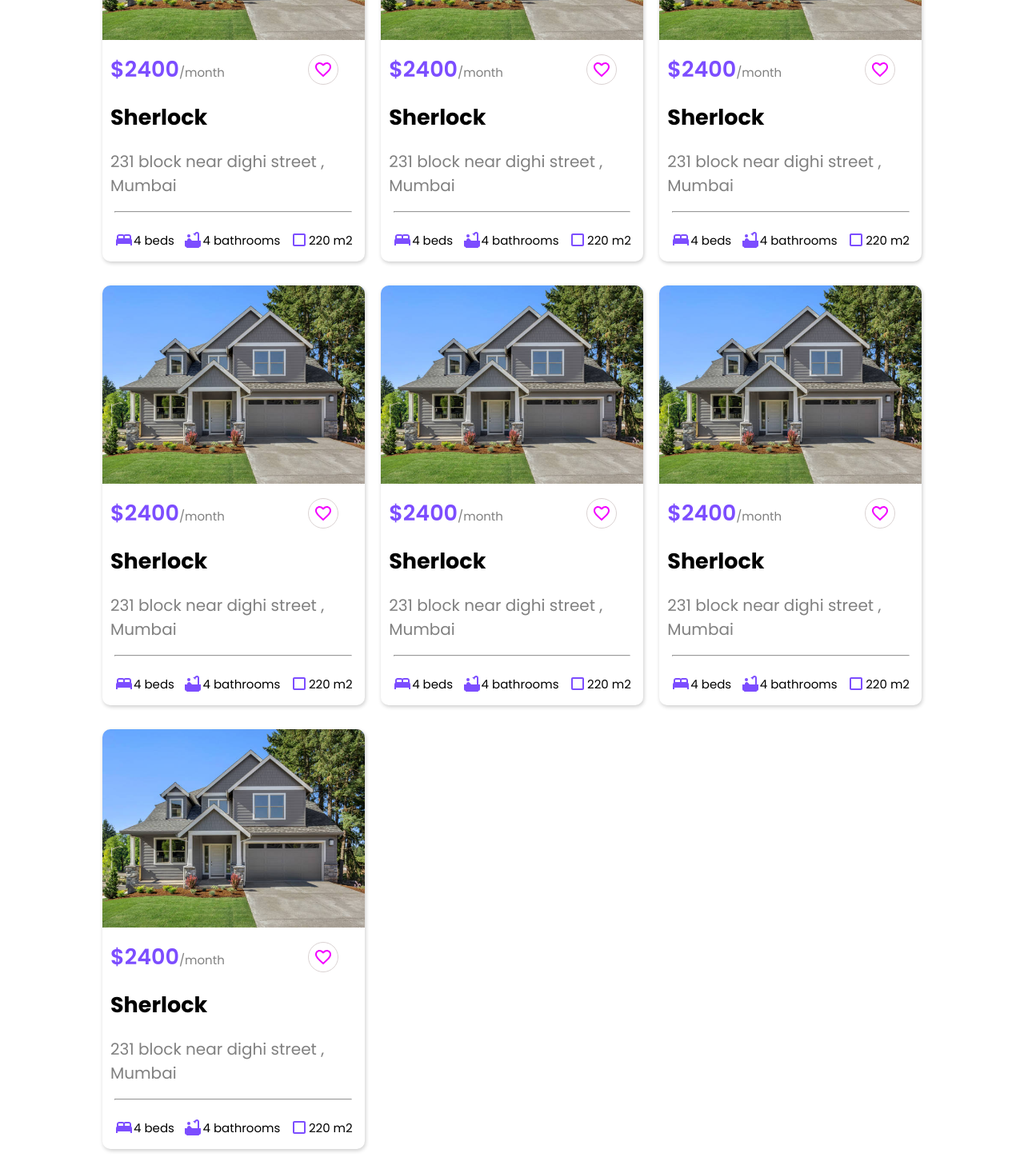
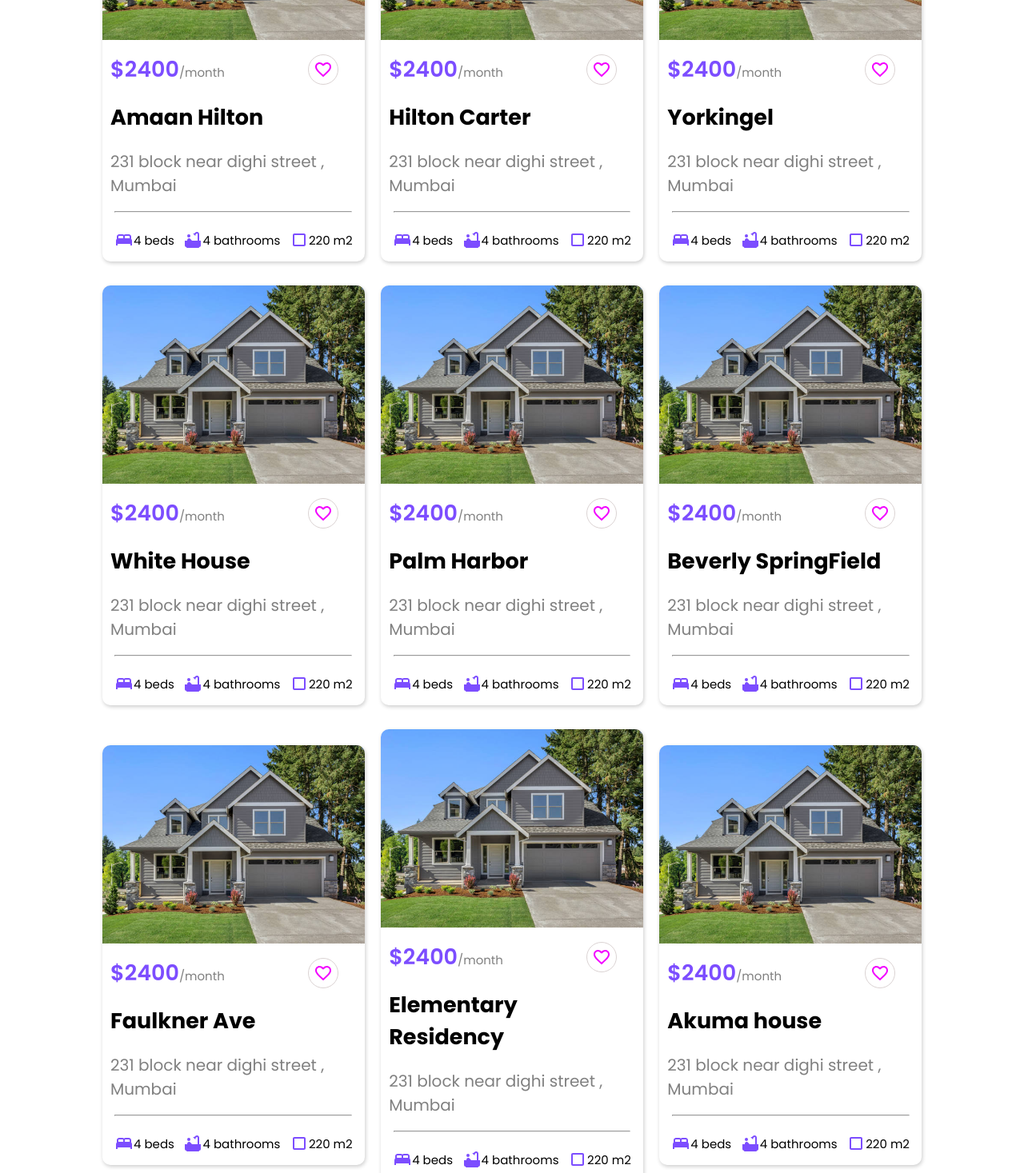
Before and after one commit to Denver04/reunion, a React (Vite) app: page / in a window 1280 px wide. Shown: the part 1140-2607 px from the top of the page at 80% size. Built offline with nearby package versions, Linux system fonts and the light colour scheme.

Commit message:
search added by name

```diff
--- a/src/Components/Body.jsx
+++ b/src/Components/Body.jsx
@@ -17,13 +17,17 @@ function Body() {
     <div className='body'>
         <div className='body1'>
             <h1>Search properties to rent</h1>
-            <input type="search" placeholder='Search' onChange={(e)=>{setSearch(e.target.value)}}></input>
+            <input type="search" placeholder='Search....' onChange={(e)=>{setSearch(e.target.value)}}></input>
         </div>
         <Search />
         <div className='cards'>
             {
-                data.map((item , key)=>(
-                    <div className='card-section'>
+                data.filter((item)=>{
+                    return search.toLowerCase() === " " ?
+                    item :
+                    item.house.toLowerCase().includes(search)
+                }).map((item , key)=>(
+                    <div className='card-section' key={item.id}>
                         <div className='card'>
                             <div className='card-img'>
                                 <img src={sx} />
--- a/src/Components/data.js
+++ b/src/Components/data.js
@@ -3,61 +3,85 @@
 export const data = [
     {
         id:1,
-        house:"Sherlock",
+        house:"Sherlock House",
         price:"$2400",
         addr:"231 block near dighi street , Mumbai",
     },
     {
         id:2,
-        house:"Sherlock",
+        house:"Watson House",
         price:"$2400",
         addr:"231 block near dighi street , Mumbai",
     },
     {
         id:3,
-        house:"Sherlock",
+        house:"Western Avenue",
         price:"$2400",
         addr:"231 block near dighi street , Mumbai",
     },
     {
         id:4,
-        house:"Sherlock",
+        house:"Amaan Hilton",
         price:"$2400",
         addr:"231 block near dighi street , Mumbai",
     },
     {
         id:5,
-        house:"Sherlock",
+        house:"Hilton Carter",
         price:"$2400",
         addr:"231 block near dighi street , Mumbai",
     },
     {
         id:6,
-        house:"Sherlock",
+        house:"Yorkingel",
         price:"$2400",
         addr:"231 block near dighi street , Mumbai",
     },
     {
         id:7,
-        house:"Sherlock",
+        house:"White House",
         price:"$2400",
         addr:"231 block near dighi street , Mumbai",
     },
     {
         id:8,
-        house:"Sherlock",
+        house:"Palm Harbor",
         price:"$2400",
         addr:"231 block near dighi street , Mumbai",
     },
     {
         id:9,
-        house:"Sherlock",
+        house:"Beverly SpringField",
         price:"$2400",
         addr:"231 block near dighi street , Mumbai",
     },
     {
         id:10,
-        house:"Sherlock",
+        house:"Faulkner Ave",
+        price:"$2400",
+        addr:"231 block near dighi street , Mumbai",
+    },
+    {
+        id:11,
+        house:"Elementary Residency",
+        price:"$2400",
+        addr:"231 block near dighi street , Mumbai",
+    },
+    {
+        id:12,
+        house:"Akuma house",
+        price:"$2400",
+        addr:"231 block near dighi street , Mumbai",
+    },
+    {
+        id:13,
+        house:"Freemangood",
+        price:"$2400",
+        addr:"231 block near dighi street , Mumbai",
+    },
+    {
+        id:14,
+        house:"Easy home",
         price:"$2400",
         addr:"231 block near dighi street , Mumbai",
     },
```
